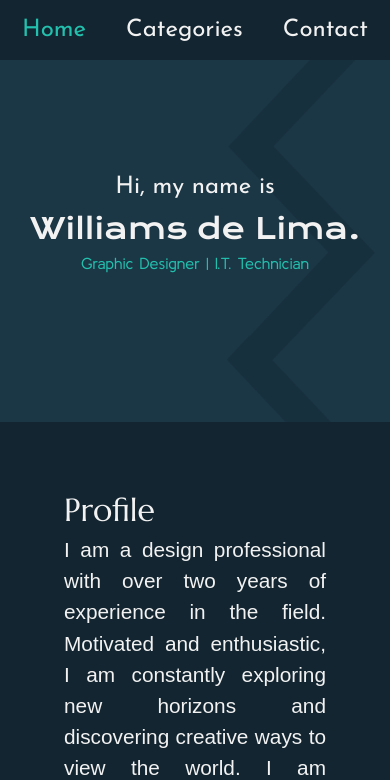
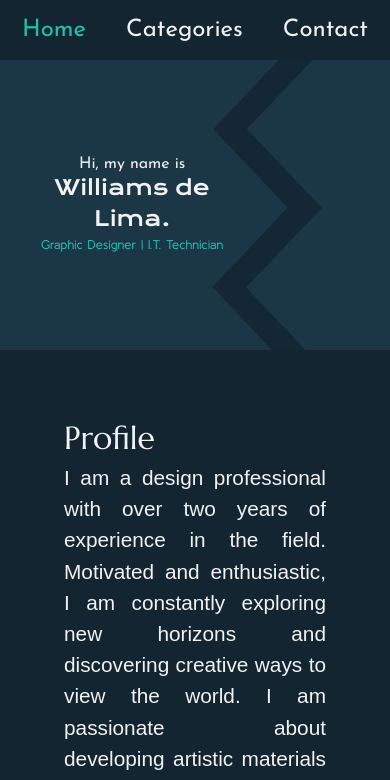
Before and after one commit to MW-Limah/graphicdesign-portifolio, a Next.js app: page / in a window 390 px wide. Shown: the top 780 px of the page. Built offline with nearby package versions, Linux system fonts and the light colour scheme; a web font is replaced by a local one.

Commit message:
Media query para o header

```diff
--- a/src/app/Header/Header.jsx
+++ b/src/app/Header/Header.jsx
@@ -13,9 +13,7 @@ export default function Header() {
         <Image
           src="/divisoria.png"
           alt="Divisoria"
-          width={100}
-          height={100}
-          quality={100}
+          fill
           className={styles.divisoria}
         />
       </div>
--- a/src/app/Header/Header.module.css
+++ b/src/app/Header/Header.module.css
@@ -4,90 +4,84 @@
   background-color: var(--base-color);
   display: flex;
   align-items: center;
-  justify-content: center;
+  justify-content: space-around;
   gap: 2rem;
   height: 500px;
-  position: relative; /* necessário p/ colocar imagem atrás no mobile */
+  position: relative; /* permite imagem absoluta dentro */
   overflow: hidden;
 }
 
 /* TEXTO */
 .asideleft {
-  flex: 4; /* 80% */
   display: flex;
   flex-direction: column;
-  justify-content: center;
   align-items: center;
   text-align: center;
-  z-index: 2; /* garante que fica sobre a imagem no mobile */
+  z-index: 2; /* fica sempre sobre a imagem */
 }
 
 .asideleft h2 {
   font-family: var(--font-navbar);
-  font-size: 2.5rem;
+  font-size: 40pt;
   line-height: 2.5rem;
 }
 
 .asideleft h1 {
   font-family: var(--font-name);
-  font-size: 2.5rem;
+  font-size: 40pt;
 }
-
 .asideleft h3 {
   font-family: var(--font-profile);
-  font-size: 1.2rem;
+  font-size: 18pt;
   color: var(--highlighted-color);
 }
-
 /* IMAGEM */
 .asideright {
-  flex: 1; /* 20% no desktop */
-  display: flex;
-  justify-content: center;
-  align-items: center;
+  position: relative;
+  right: 10%;
+  top: 70%;
+  transform: translateY(-50%);
+  width: 400px;
+  height: 600px;
+  z-index: 1;
+
+  opacity: 0.8;
 }
 
 .divisoria {
-  width: 400px;
-  height: 500px;
-  object-fit: contain;
+  object-fit: contain; /* mantém proporção */
 }
 
 /* RESPONSIVO */
 @media (max-width: 768px) {
   .header {
-    flex-direction: column; /* organiza em coluna */
-    padding-top: 20px;
-    height: 50vh; /* ocupa tela toda se quiser, ou ajuste conforme imagem */
+    height: 350px; /* altura proporcional à tela */
+  }
+
+  .asideleft {
+    margin-left: 2rem;
   }
 
   .asideleft h2 {
-    font-size: 1.5rem;
+    font-size: 1rem;
+    line-height: 1rem;
   }
 
   .asideleft h1 {
-    font-size: 1.8rem;
+    font-size: 1.3rem;
   }
 
   .asideleft h3 {
-    font-size: 1rem;
+    font-size: 0.8rem;
   }
 
   .asideright {
-    position: absolute;
-    top: 60%;
-    left: 80%;
-    transform: translate(-50%, -50%); /* centraliza no meio */
-    width: 200px; /* controla tamanho */
-    height: 500px; /* controla tamanho */
-    z-index: 1;
-    opacity: 0.3; /* mais suave */
-    pointer-events: none;
+    transform: translate(-10%, -40%);
+    width: 150px; /* reduz no mobile */
+    height: 500px;
   }
 
   .divisoria {
-    width: 100%;
-    height: 100%;
     object-fit: contain;
   }
 }
```
